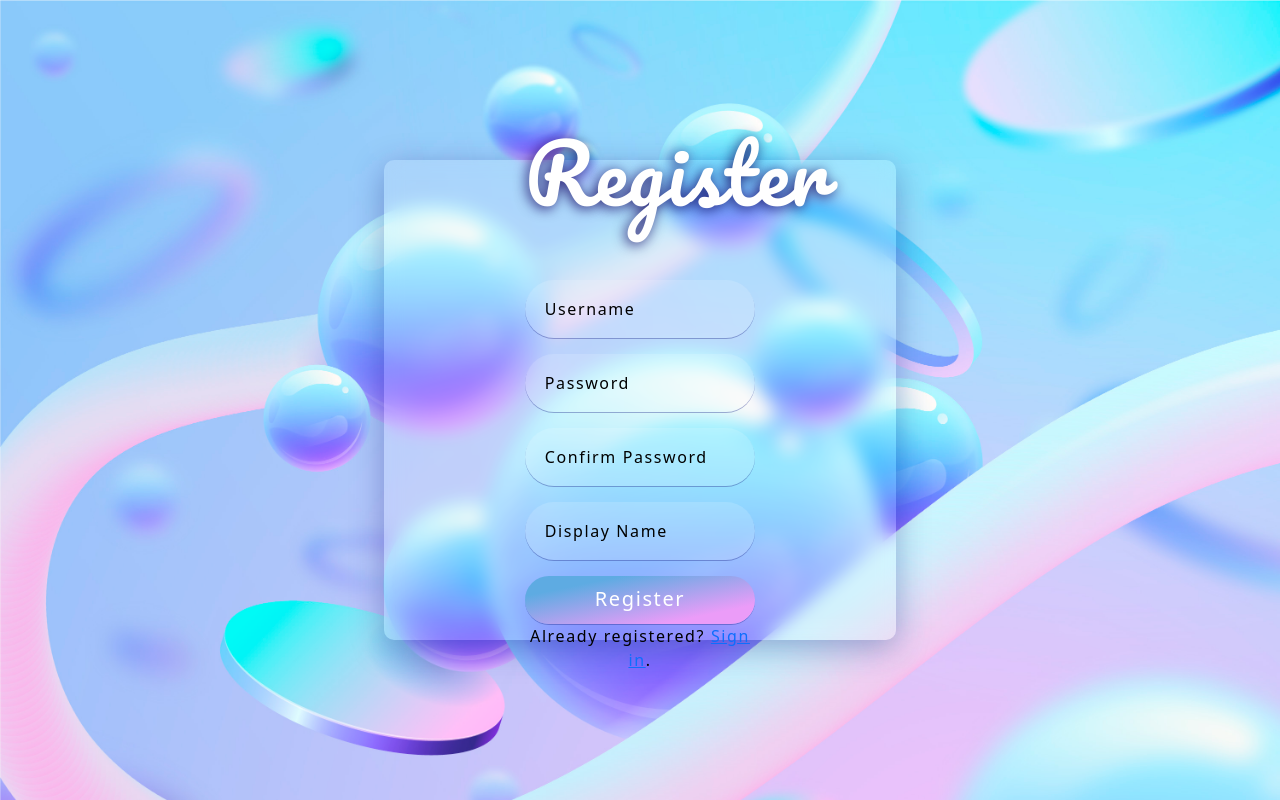
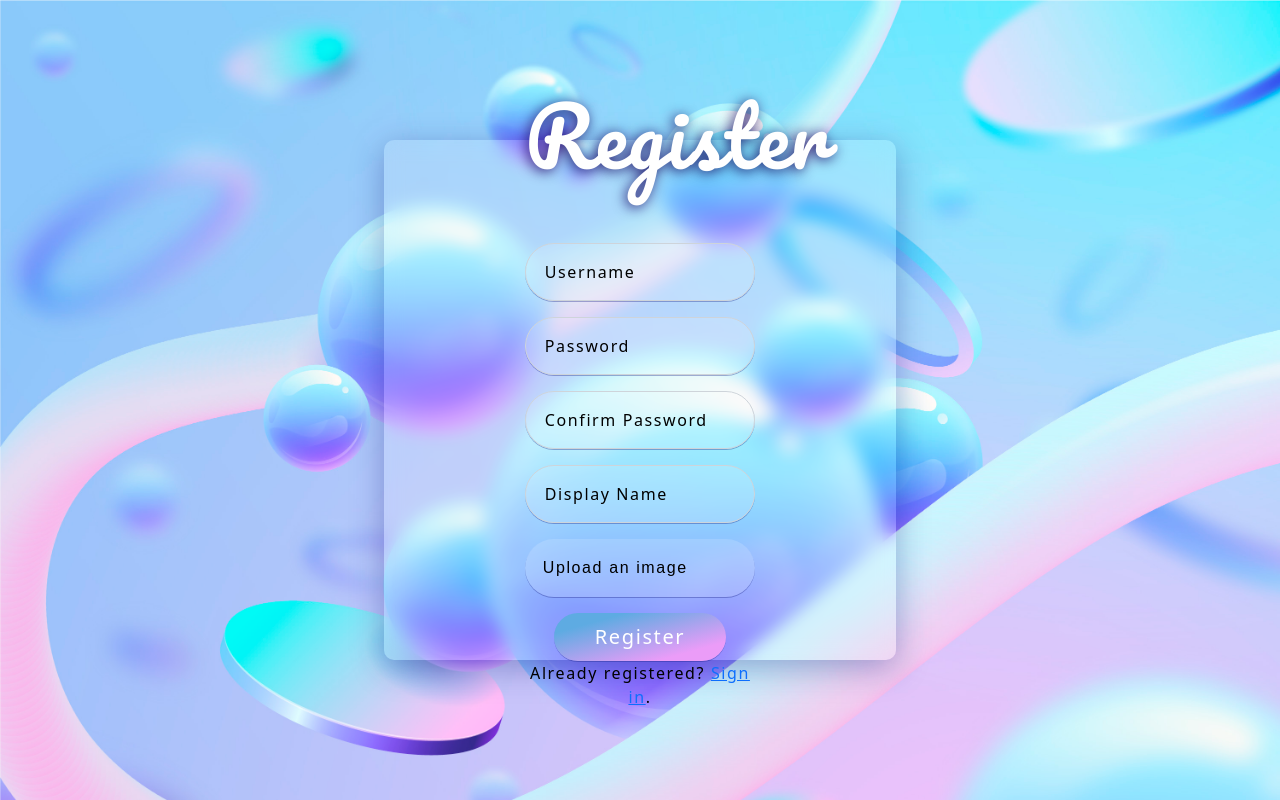
Before and after one commit to iAdani/AdvancedProgramming2Ex1, a React (Create React App) app: page /register in a window 1280 px wide. Built offline with nearby package versions, Linux system fonts and the light colour scheme.

Commit message:
Design, added image to registration

```diff
--- a/src/components/InputForm.js
+++ b/src/components/InputForm.js
@@ -11,7 +11,7 @@ export default function InputForm({ placeholder, type, id }) {
 
     return(
         <div className="form-floating mb-3">
-            <input onKeyUp={ validation } className={ "form-control styledInput " + valid } id={ id } type={ type } placeholder=" " maxLength="12"/>
+            <input onKeyUp={ validation } className={valid + " form-control styledInput" } id={ id } type={ type } placeholder=" " maxLength="12" />
             <label className="input-label-margin" htmlFor={ id }>{ placeholder }</label>
         </div>
     )
@@ -21,15 +21,15 @@ function checkValidation(id) {
     var input = document.getElementById(id).value;
 
     /* --- Sign in page --- */
-    if(id === "login-username"){
-        if (input !== "") {return "goodInput"};
-        return "";
-    }
+    // if(id === "login-username"){
+    //     if (input !== "") {return "goodInput"};
+    //     return "";
+    // }
 
-    if(id === "login-password"){
-        if (input !== "") {return "goodInput"};
-        return "";
-    }
+    // if(id === "login-password"){
+    //     if (input !== "") {return "goodInput"};
+    //     return "";
+    // }
 
     /* --- Register page --- */
 
--- a/src/components/LoginForm.js
+++ b/src/components/LoginForm.js
@@ -1,5 +1,5 @@
 import InputForm from "./InputForm";
-import React, { useRef } from "react";
+import React from "react";
 import {Link, useNavigate} from "react-router-dom";
 import { useState } from "react";
 
@@ -20,7 +20,7 @@ export default function LoginForm() {
         element.preventDefault();
         if(LoginCheck(username, password) < 0) {
             setInvalidMessage("Invalid username or password.");
-            setTimeout(() => {setInvalidMessage("");}, 4500);
+            setTimeout(() => {setInvalidMessage("");}, 5000);
         } else {
             navigate('/chats');
         }
@@ -30,10 +30,10 @@ export default function LoginForm() {
         <div className="mainContainer">
             <form className="w-45" onSubmit={Login}>
                 <div className="welcomeText" > Sign in </div>
-                <InputForm id={ "login-username" } placeholder={ "Username" } type="text"> </InputForm>
-                <InputForm id={ "login-password" } placeholder={ "Password" } type="password"> </InputForm>
+                <InputForm id={ "login-username" } placeholder={ "Username" } type="text"/>
+                <InputForm id={ "login-password" } placeholder={ "Password" } type="password"/>
                 <div className="invalidMessage mb-1">{invalidMessage}</div>
-                <button type="submit" className="mainButton w-100 btn">Sign in</button>
+                <button type="submit" className="mainButton w-75 btn">Sign in</button>
                 <div className="mb-3 white-text">Not registered? <Link to="/register">Register</Link>.</div>
             </form>
         </div>
--- a/src/components/MainContainer.css
+++ b/src/components/MainContainer.css
@@ -6,7 +6,7 @@
     text-align: center;
     flex-direction: column;
     justify-content: center;
-    height: 60vh;
+    height: 65vh;
     width: 40vw;
     background: rgba(255, 255, 255, 0.15);
     box-shadow: 0 8px 32px 0 rgba(31, 38, 135, 0.37);
--- a/src/components/RegisterForm.js
+++ b/src/components/RegisterForm.js
@@ -16,7 +16,11 @@ export default function RegisterForm() {
                 <InputForm id={ "register-password" } type={ "password" } placeholder={ "Password" }> </InputForm>
                 <InputForm id={ "register-pass-check" } type={ "password" } placeholder={ "Confirm Password" }> </InputForm>
                 <InputForm id={ "register-display-name" } type={ "text" } placeholder={ "Display Name" }> </InputForm>
-                <button onSubmit={Register} className="mainButton w-100 btn btn-primary" type="submit">Register</button>
+                <div className="mb-3 styledInput register-image">
+                    <span className=""><input id="register-image" type="file"/></span>
+                    <label htmlFor="register-image">Upload an image</label>
+                </div>
+                <button onSubmit={Register} className="mainButton w-75 btn" type="submit">Register</button>
                 <div className="mb-3 white-text">Already registered? <Link to="/login">Sign in</Link>.</div>
             </form>
         </div>
--- a/src/components/forms.css
+++ b/src/components/forms.css
@@ -3,11 +3,8 @@
     box-shadow: 0 1px 0 rgba(31, 38,135,0.37);
     border-radius: 2rem;
     width: 100%;
-    /* height: 3rem ; */
-    border: none;
+    /* border: 1px; */
     outline: none;
-    /* display: inline-block; */
-    /* box-shadow: 0 0 0 0.2rem #b9abe0; */
     backdrop-filter: blur(12rem);
     text-indent:8px;
     font-family: 'Raleway', sans-serif;
@@ -39,6 +36,7 @@
 .invalidMessage {
     color: rgb(180, 0, 0);
     height: 2rem;
+    font-weight: bold;
 
 }
 
@@ -69,7 +67,7 @@
   color: white;
   border-radius: 2rem;
   cursor: pointer;
-  display: flex;
+  /* display: flex; */
   padding: 8px;
   box-shadow: 0 1px 0 rgba(31, 38,135,0.37);
 }
@@ -91,3 +89,24 @@
     text-align: center;
     justify-content: center;
 }
+
+#register-image {
+    width: 0.1px;
+    height: 0.1px;
+    opacity: 0;
+    overflow: hidden;
+    position: absolute;
+    z-index: -1;
+
+}
+
+.register-image {
+    justify-content: center !important;
+    height: calc(3.5rem + 2px);
+    /* padding: 7% 7% 7% 0 ; */
+    display: flex;
+    flex-direction: column;
+    text-align: left;
+    padding-left: 10px;
+
+}
```
